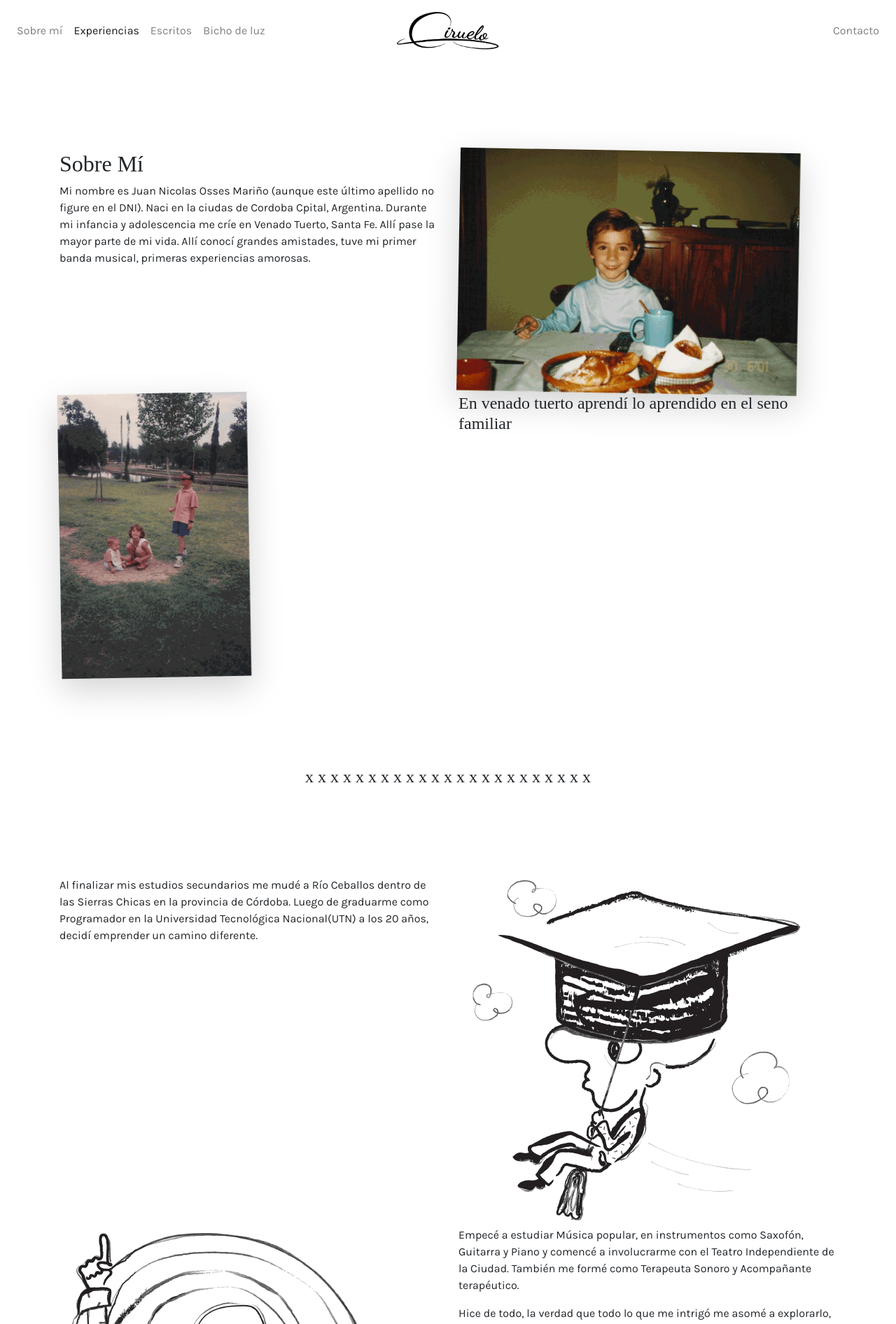
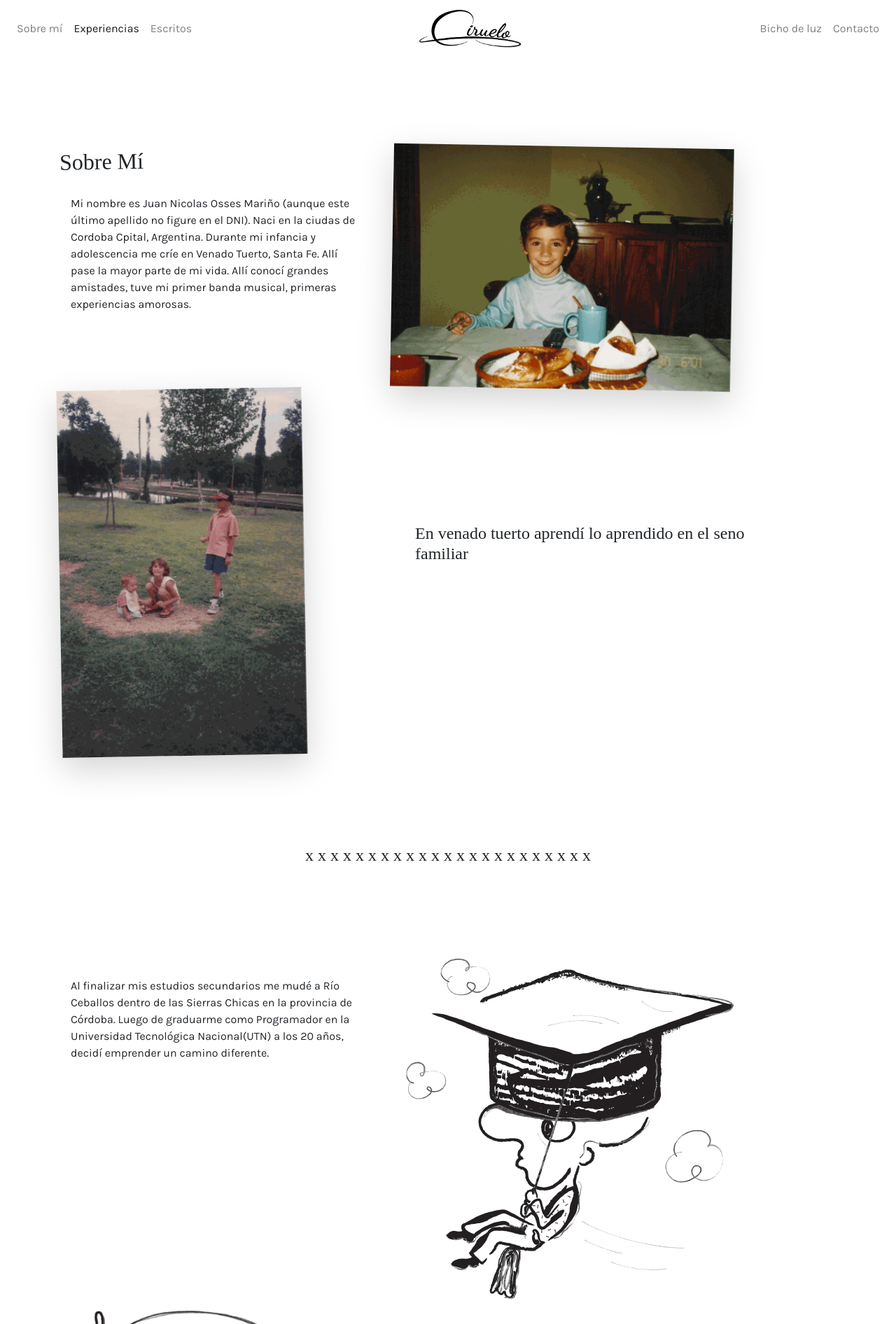
Before and after one commit to aortiz20/Ciruelo, a PHP site: page / in a window 1280 px wide. Shown: the top 1892 px of the page at 70% size. Run offline with PHP 8.4, Linux system fonts and the light colour scheme; some web fonts are replaced.

Commit message:
actualizacion

```diff
--- a/index.html
+++ b/index.html
@@ -24,23 +24,19 @@
     <link rel="stylesheet" href="css/style.css" />
   </head>
   <body data-spy="scroll" data-target=".navbar" data-offset="50">
-    <nav
-      id="prueba"
-      class="navbar navbar-expand-lg navbar-light sticky-top main-nav"
-    >
-      <button
-        class="navbar-toggler"
-        type="button"
-        data-toggle="collapse"
-        data-target="#navbarTogglerDemo01"
-        aria-controls="navbarTogglerDemo01"
-        aria-expanded="false"
-        aria-label="Toggle navigation"
-      >
+    <nav id="prueba" class="navbar navbar-expand-lg navbar-light sticky-top">
+
+        <!--  Show this only on mobile to medium screens  -->
+
+          <a class="navbar-brand d-lg-none" href="index.html"><img src="../imagenes/LOGOTIPO.png" width="200px" alt="Ciruelo"></a>
+
+          <button class="navbar-toggler" type="button" data-toggle="collapse" data-target="#navbarToggle" aria-controls="navbarToggle" aria-expanded="false" aria-label="Toggle navigation">
             <span class="navbar-toggler-icon"></span>
           </button>
-      <div class="collapse navbar-collapse" id="navbarTogglerDemo01">
-        <ul class="nav navbar-nav w-100">
+
+        <!--  Use flexbox utility classes to change how the child elements are justified  -->
+          <div class="collapse navbar-collapse justify-content-between" id="navbarToggle">
+            <ul class="navbar-nav">
                 <li>
                   <a class="nav-link active" href="#sobremi">Sobre mí</a>
                 </li>
@@ -51,14 +47,17 @@
                   <a class="nav-link" href="#">Escritos</a>
                 </li>
                 <!-- Link wordpress-->
+              </ul>
+
+
+        <!--   Show this only lg screens and up   -->
+            <div class="justify-content-center">
+            <a class="navbar-brand d-none d-lg-block" href="#"><img src="../imagenes/LOGOTIPO.png" width="150px" alt=""></a>
+            </div>
+            <ul class="navbar-nav">
                 <li class="nav-item">
                     <a class="nav-link" href="pages/bichodeluz.html">Bicho de luz</a>
                   </li>
-        </ul>
-        <ul class="nav navbar-nav justify-content-center">
-          <li class="nav-item"><a class="nav-link" href="#"> <img src="imagenes/LOGOTIPO.png" width="150px"  alt="logo ciruelo"></a></li>
-        </ul>
-        <ul class="nav navbar-nav w-100 justify-content-end">
                 <li class="nav-item">
                     <a class="nav-link" href="pages/contacto.html">Contacto</a>
                   </li>
@@ -67,13 +66,14 @@
         </nav>
 
 
+
+
 <div id="sobremi" class="container-fluid body">
     <div class="container">
         <div class="row">
-            <div class="col">
+            <div class="col-md-5">
                 <h2 class="titulos">Sobre Mí</h2>
-
-                <p class="general">
+                <p class="general texto text-left">
                  Mi nombre es Juan Nicolas Osses Mariño (aunque este último apellido no
                 figure en el DNI). Naci en la ciudas de Cordoba Cpital, Argentina.
                 Durante mi infancia y adolescencia me críe en Venado Tuerto, Santa Fe.
@@ -82,58 +82,61 @@
                  </p>
             </div>
 
-            <div class="col">
-                <img src="imagenes/sobremi1.png" class="shadow-lg img1" alt="Nicolas Osses de niño" >
+            <div class="col-md-7">
+                <img src="imagenes/sobremi1.png" class="img-fluid shadow-lg img1" alt="Nicolas Osses de niño" >
             </div>
         </div>
     </div>
 
      <div class="container">
          <div class="row">
-            <div class="col">
-                <img src="imagenes/sobremi2.png" class="shadow-lg img-1" alt="Nicolas Osses de niño">
+            <div class="col-md-4">
+                <img src="imagenes/sobremi2.png" class="img-fluid shadow-lg img-1" width="350" alt="Nicolas Osses de niño">
              </div>
 
-             <div class="col">
-                <h5 class="subtitulos">
+             <div class="col-md-8">
+                <h5 class="subtitulos" class="texto"id="venado">
                 En venado tuerto aprendí lo aprendido en el seno familiar
                 </h5>
             </div>
         </div>
     </div>
 
+    <div>
       <h6 class="text-center subtitulos xxx">
         x x x x x x x x x x x x x x x x x x x x x x x
       </h6>
+</div>
+
 
     <div class="container">
             <div class="row">
-                <div class="col">
-                    <p class="general">
+                <div class="col-md-5">
+                    <p class="general texto text-left">
                         Al finalizar mis estudios secundarios me mudé a Río Ceballos dentro de
                         las Sierras Chicas en la provincia de Córdoba. Luego de graduarme como
                         Programador en la Universidad Tecnológica Nacional(UTN) a los 20 años,
                         decidí emprender un camino diferente.
                     </p>
                 </div>
-                <div class="col">
-                    <img src="imagenes/ilus1.png" alt="Ilustracion de absurd imagenes">
+                <div class="col-md-7">
+                    <img src="imagenes/ilus1.png" class="img-fluid" alt="Ilustracion de absurd imagenes">
                 </div>
             </div>
     </div>
 
     <div class="container">
         <div class="row">
-            <div class="col">
-                <img src="imagenes/ilus2.png" alt="Ilustracion de absurd imagenes">
+            <div class="col-md-5">
+                <img src="imagenes/ilus2.png" class="img-fluid" alt="Ilustracion de absurd imagenes">
             </div>
-            <div class="col">
-                <p class="general">
+            <div class="col-md-5">
+                <p class="general texto text-left">
                 Empecé a estudiar Música popular, en instrumentos como Saxofón, Guitarra
                 y Piano y comencé a involucrarme con el Teatro Independiente de la
                 Ciudad. También me formé como Terapeuta Sonoro y Acompañante
                 terapéutico.</p>
-                <p class="general">
+                <p class="general texto text-left">
                 Hice de todo, la verdad que todo lo que me intrigó me asomé a
                 explorarlo, lo probé, lo tomé y lo dejé. Esta fue una etapa que cambió
                 mi vida por completo
@@ -142,7 +145,7 @@
         </div>
     </div>
 
-      <h5 class="subtitulos text-center texto ">
+      <h5 class="text-center destacados">
         Yo quería cambiar mi vida por completo porque quería cambiar a la vida.
       </h5>
 
@@ -161,7 +164,7 @@
 
 
     <div class="text-center">
-      <img src="imagenes/ilus3.png"  width="700px" alt="Ilustracion de absurd imagenes">
+      <img src="imagenes/ilus3.png" class="img-fluid"  width="700px" alt="Ilustracion de absurd imagenes">
     </div>
 
     <div class="xxx">
@@ -176,9 +179,9 @@
 <div id="experiencias" class="container-fluid body"></div>
     <div class="container">
         <div class="row">
-          <div class="col">
+          <div class="col-md-5">
             <h2 class="titulos text-body texto ">La música como escencia</h2>
-                <p class="general texto">
+                <p class="general texto text-left">
                     Estudié algunos años instrumentos como Saxofón, Guitarra y Piano y me he
                     formado como Terapeuta Sonoro llevando la Música a reuniones de
                     meditación, Geriátricos y espacios de “Educación Especial”
@@ -186,23 +189,24 @@
                     capacidades, la confianza y la autoestima de las Personas.
                 </p>
           </div>
-          <div class="col">
-            <img src="imagenes/experiencias1.png" class="shadow-lg img1" width="500" alt="Nicolas Osses en obra de teatro">
-            <h5 class="subtitulos texto">
-                Más allá de los estudios, los aprendizajes que más honro son los que me
-                dió y me dá el juego y la improvisación en la vida y el arte
-              </h5>
+          <div class="col-md-7">
+            <img src="imagenes/experiencias1.png" class="img-fluid shadow-lg img1" width="500" alt="Nicolas Osses en obra de teatro">
+
           </div>
         </div>
     </div>
 
     <div class="container">
         <div class="row">
-          <div class="col">
-            <img src="imagenes/cassette.png" class="cassete" width="500" alt="cassette">
+          <div class="col-md-5">
+            <img src="imagenes/cassette.png" class=" img-fluid cassete" width="500" alt="cassette">
           </div>
-          <div class="col">
-            <p class="general texto">
+          <div class="col-md-6">
+            <h5 class="subtitulos texto text-left">
+                Más allá de los estudios, los aprendizajes que más honro son los que me
+                dió y me dá el juego y la improvisación en la vida y el arte
+              </h5>
+            <p class="general texto text-left">
                 Tengo deseos de compartir este disco que grabamos con el grupo “Saber y
                 Hacer” en Córdoba Capital, año 2019, un proyecto muy especial para mí y
                 para los chicos y chicas del grupo quienes también me han revelado la
@@ -212,11 +216,18 @@
           </div>
         </div>
     </div>
+
+    <div class="xxx">
+        <h6 class="text-center subtitulos">
+          x x x x x x x x x x x x x x x x x x x x x x x
+        </h6>
+      </div>
+
     <div class="container">
         <div class="row">
-          <div class="col">
+          <div class="col-md-5">
             <h2 class="titulos">El arte como canal</h2>
-                <p class="general">
+                <p class="general texto text-left">
                     Entre el año 2015 y fines de 2018 conformamos dos bandas musicales y un
                     grupo colectivo de Teatro. Surgiendo así “Que Suba La Paz”, “Esquivando
                     Morrones”, dos grupos musicales de carácter auténtico siguiendo la línea
@@ -226,16 +237,16 @@
                     transportes urbanos.
                 </p>
           </div>
-          <div class="col">
-            <img src="imagenes/experiencias2.jpeg" class="shadow-lg img" width="500" alt="Nicolas Osses y su banda">
+          <div class="col-md-6">
+            <img src="imagenes/experiencias2.jpeg" class=" img-fluid shadow-lg img" width="500" alt="Nicolas Osses y su banda">
           </div>
         </div>
     </div>
 
     <div class="container">
         <div class="row">
-          <div class="col">
-            <p class="general">
+          <div class="col-md-5">
+            <p class="general texto text-left">
                 En el año 2017 surge “La Neburlosa”, un grupo colectivo de Teatro con el
                 cual se originó “La Careta”. Esta fue una obra para mi súper
                 emocionante, divertida y que me dio un montón de alegrías… La
@@ -243,7 +254,7 @@
                 con algunas participaciones radiales inclusive.
               </p>
 
-              <p class="general">
+              <p class="general texto text-left">
                 En el año 2019 nació “Nohaydistancia Crew”, un trio musical que fusiona
                 géneros conectándolos en la dinámica del fraseo y las rimas vocales.
                 Este grupo nace desafiando la distancia que había entre un par de amigos
@@ -251,8 +262,8 @@
                 físico.
               </p>
           </div>
-          <div class="col">
-            <img src="imagenes/experiencias3.png" class="shadow-lg img-1" alt="Nicolas Osses en obra de teatro">
+          <div class="col-md-7">
+            <img src="imagenes/experiencias3.png" class=" img-fluid shadow-lg img-1" alt="Nicolas Osses en obra de teatro">
           </div>
         </div>
     </div>
@@ -263,11 +274,11 @@
 
 
 
-      <h2 class="titulos text-center texto">El arte como vínculo en todas partes</h2>
+      <h2 class="text-center destacados">El arte como vínculo en todas partes</h2>
 
       <div class="row">
-        <div class="col-sm-3"></div>
-        <div class="col-sm-6">  <p class="general text-center texto">
+        <div class="col-md-3"></div>
+        <div class="col-md-6">  <p class="general text-center texto">
             Actualmente, participo y acompaño Artistas de diferentes rubros
             (Pintura, Escultura, Música, Tatuajes) potenciando sus proyectos a
             través del Desarrollo Web, estudiando e interiorizándome en la
@@ -277,13 +288,13 @@
             poder ponerme en el lugar de mis colegas y brindarles este servicio
             compuesto de valor, creatividad y mucho ánimo.
           </p></div>
-        <div class="col-sm-3"></div>
+        <div class="col-md-3"></div>
       </div>
     </div>
 
 
  <div class="text-center texto">
-    <img src="imagenes/experiencias4.png" class="shadow-lg img-1" width="450px" alt="Nicolas Osses">
+    <img src="imagenes/experiencias4.png" class="img-fluid shadow-lg img-1" width="450px" alt="Nicolas Osses">
 </div>
     <!-- Footer -->
     <footer class="page-footer font-small">
--- a/scss/estilos.scss
+++ b/scss/estilos.scss
@@ -39,16 +39,25 @@ nav {
     margin: 2rem 1rem 2rem 1rem,;
 }
 
+#venado {
+    margin: 12rem 8rem 6rem 8rem;
+}
+
+.formulario {
+    margin: 5rem 7rem 8rem 7rem;
+}
 
 //tipografia
 .titulos {
     font-family: $titulos;
     font-size: 2rem;
+    transform: rotate(-1deg);
 }
 
 .subtitulos {
     font-family: $titulos;
     font-size: 1.5rem;
+    transform: rotate();
 }
 
 .general {
@@ -56,6 +65,14 @@ nav {
     font-size: 1rem;
 }
 
+//texto
+
+.destacados {
+    font-family: $titulos;
+    font-size: 2rem;
+    transform: rotate(-1deg);
+    margin: 4rem 0rem 4rem 0rem;
+}
 //img
 .img1{
     transform: rotate(1deg);
```
Also changed, not shown: pages/bichodeluz.html (+20 -23 lines), pages/contacto.html (+34 -32 lines), css/style.css, imagenes/face.png (added), imagenes/gmail.png (added), imagenes/ig.png (added). Lines whose indentation alone changed are shown as unchanged.
